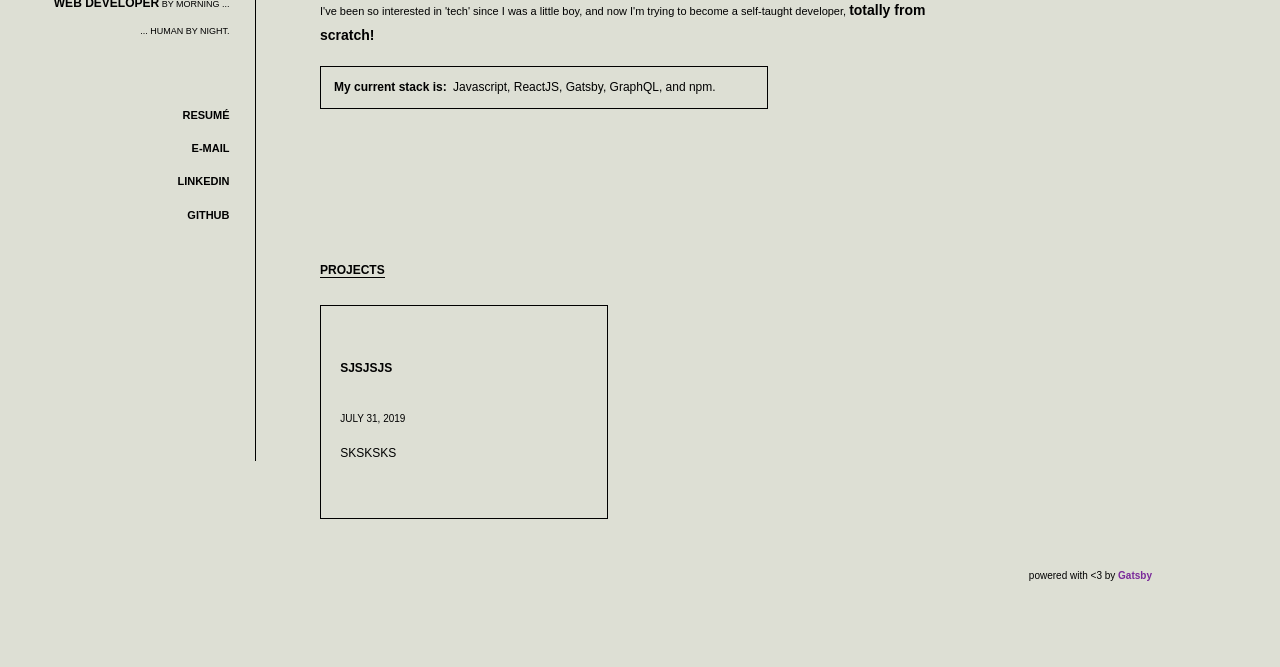
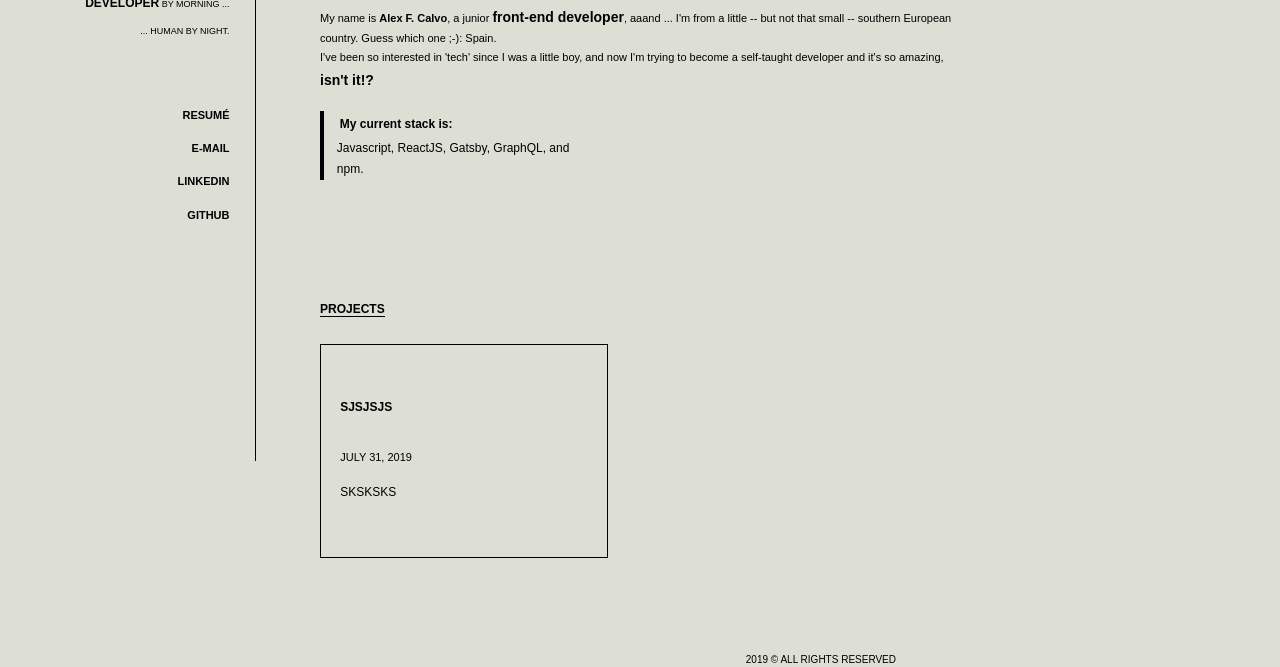
Before and after one commit to MartialWrapper/my-blog, a Gatsby site: page / in a window 1280 px wide. Shown: the part 163-830 px from the top of the page. Before the commit the page ends 800 px from the top, so only its background shows below. Built offline with nearby package versions, Linux system fonts and the light colour scheme; Gatsby itself is replaced by a stand-in of ours; some packages are replaced by stand-ins of ours.

Commit message:
Quick fix

```diff
--- a/src/components/bio.js
+++ b/src/components/bio.js
@@ -25,14 +25,14 @@ const Bio = () => {
     <div
       style={{
         display: `flex`,
-        marginTop: '5%',
-        marginBottom: '5%',
+        marginTop: '9%',
+        marginBottom: '0%',
         flexDirection: 'column'
       }}
     >
       <h1 className="Title" style={{maxWidth: '50%', fontWeight: '600', fontSize: '10px', color: 'black', textAlign: 'left'}}><span className="Span-One">Who Am I? What do I know?</span></h1>
       <p className="Text">
-        My name is <strong>{author}</strong>, aaand ... I'm from a little -- but not that small -- southern European country. Guess which one ;-): Spain. <br /> I've been so interested in 'tech' since I was a little boy, and now I'm trying to become a self-taught developer, <span className="LetHigh">totally from scratch!</span> <br /> <br /> <div className="Wrapper-Mini"><span className="LetHigh2">My current stack is:</span> Javascript, ReactJS, Gatsby, GraphQL, and npm. </div>
+        My name is <strong>{author}</strong>, a junior <b style={{fontSize: '14px'}}>front-end developer</b>, aaand ... I'm from a little -- but not that small -- southern European country. Guess which one ;-): Spain. <br /> I've been so interested in 'tech' since I was a little boy, and now I'm trying to become a self-taught developer and it's so amazing, <span className="LetHigh">isn't it!?</span> <br /> <br /> <div className="Wrapper-Mini"><span className="LetHigh2">My current stack is:</span> Javascript, ReactJS, Gatsby, GraphQL, and npm. </div>
         {` `}
         <br />
         <br></br>
--- a/src/components/css/footer.css
+++ b/src/components/css/footer.css
@@ -1,6 +1,6 @@
 .Footer {
     font-size: 10px;
-    margin-top: 1%;
+    margin-top: 10%;
     padding-left: 10%;
     padding-top: 1%;
     padding-right: 10%;
@@ -9,7 +9,7 @@
 }
 
 a {
-    text-decoration: none;
+    color: black;
 }
 
 @media (min-width: 100px) and (max-width: 1103px) {
--- a/src/components/css/lethigh.css
+++ b/src/components/css/lethigh.css
@@ -17,16 +17,18 @@
 }
 
 .Wrapper-Mini {
-
+    display: flex;
+    flex-direction: column;
     font-size: 12px;
-    padding: 10px;
+    padding-left: 2%;
     color: black;
-    border: 1px solid black;
-    max-width: 70%;
+    border-left: 4px solid black;
+    min-width: 40%;
+    max-width: 40%;
 }
 
 @media (min-width: 100px) and (max-width: 1053px) {
     .Wrapper-Mini {
-        justify-content: flex-start;
+        justify-content: center;
     }
 }
--- a/src/components/css/title.css
+++ b/src/components/css/title.css
@@ -42,8 +42,6 @@
 
 @media (min-width: 100px) and (max-width: 1103px) {
     .Post {
-        padding-left: 3%;
-        border: none;
         min-width: 100%;
         max-width: 100%;
     }
--- a/src/components/layout.js
+++ b/src/components/layout.js
@@ -37,7 +37,7 @@ class Layout extends React.Component {
             }}
             to={`/`}
           >
-            <span style={{fontWeight: '900'}}>Alex.</span> <br/> <small style={{fontSize: '9px'}}><span style={{fontSize: '12px', fontWeight: '600'}}>web developer</span> by morning ... </small> <br/> <small style={{fontSize: '9px'}}>... human by night.</small>
+            <span style={{fontWeight: '900'}}>Alex.</span> <br/> <small style={{fontSize: '9px'}}><span style={{fontSize: '12px', fontWeight: '600'}}>developer</span> by morning ... </small> <br/> <small style={{fontSize: '9px'}}>... human by night.</small>
           </Link>
         </h1>
       )
@@ -59,7 +59,7 @@ class Layout extends React.Component {
           }}
           to={`/`}
         >
-            <span style={{fontWeight: '900'}}>Alex.</span> <br/> <small style={{fontSize: '9px'}}><span style={{fontSize: '12px', fontWeight: '600'}}>web developer</span> by morning ... </small> <br/> <small style={{fontSize: '9px'}}>... human by night.</small>
+            <span style={{fontWeight: '900'}}>Alex.</span> <br/> <small style={{fontSize: '9px'}}><span style={{fontSize: '12px', fontWeight: '600'}}>developer</span> by morning ... </small> <br/> <small style={{fontSize: '9px'}}>... human by night.</small>
           </Link>
         </h3>
       )
@@ -107,20 +107,16 @@ class Layout extends React.Component {
             />
           </ul>
         </div>
-
-        <div className="FooterWrapper">
-
-        </div>
         </div>
         </header>
 
-        <main className="Main">{children}</main>
+        <main className="Main">
+        {children}
+        <footer className="Footer">
+          2019 &copy; ALL RIGHTS RESERVED
+        </footer>
+        </main>
         </div>
-        <footer className="Footer">
-          powered with {'<3'} by
-          {` `}
-          <a href="https://www.gatsbyjs.org">Gatsby</a>
-        </footer>
         </div>
     )
   }
--- a/src/pages/index.js
+++ b/src/pages/index.js
@@ -36,7 +36,7 @@ class BlogIndex extends React.Component {
                   {title}
 
               </h3>
-              <small style={{fontSize: '10px', textTransform: 'uppercase'}}>{node.frontmatter.date} </small>
+              <small style={{fontSize: '11px', textTransform: 'uppercase'}}>{node.frontmatter.date} </small>
               <p style={{marginTop: '1em', overflow: 'hidden', fontSize: '12px', textTransform: 'uppercase'}}
                 dangerouslySetInnerHTML={{
                   __html: node.frontmatter.description || node.excerpt,
--- a/src/templates/blog-post.js
+++ b/src/templates/blog-post.js
@@ -23,7 +23,7 @@ class BlogPostTemplate extends React.Component {
         />
         <h1 className="Title"
           style={{
-            marginTop: rhythm(3.5),
+            marginTop: rhythm(4.7),
             marginBottom: '3%',
           }}
         >
```
